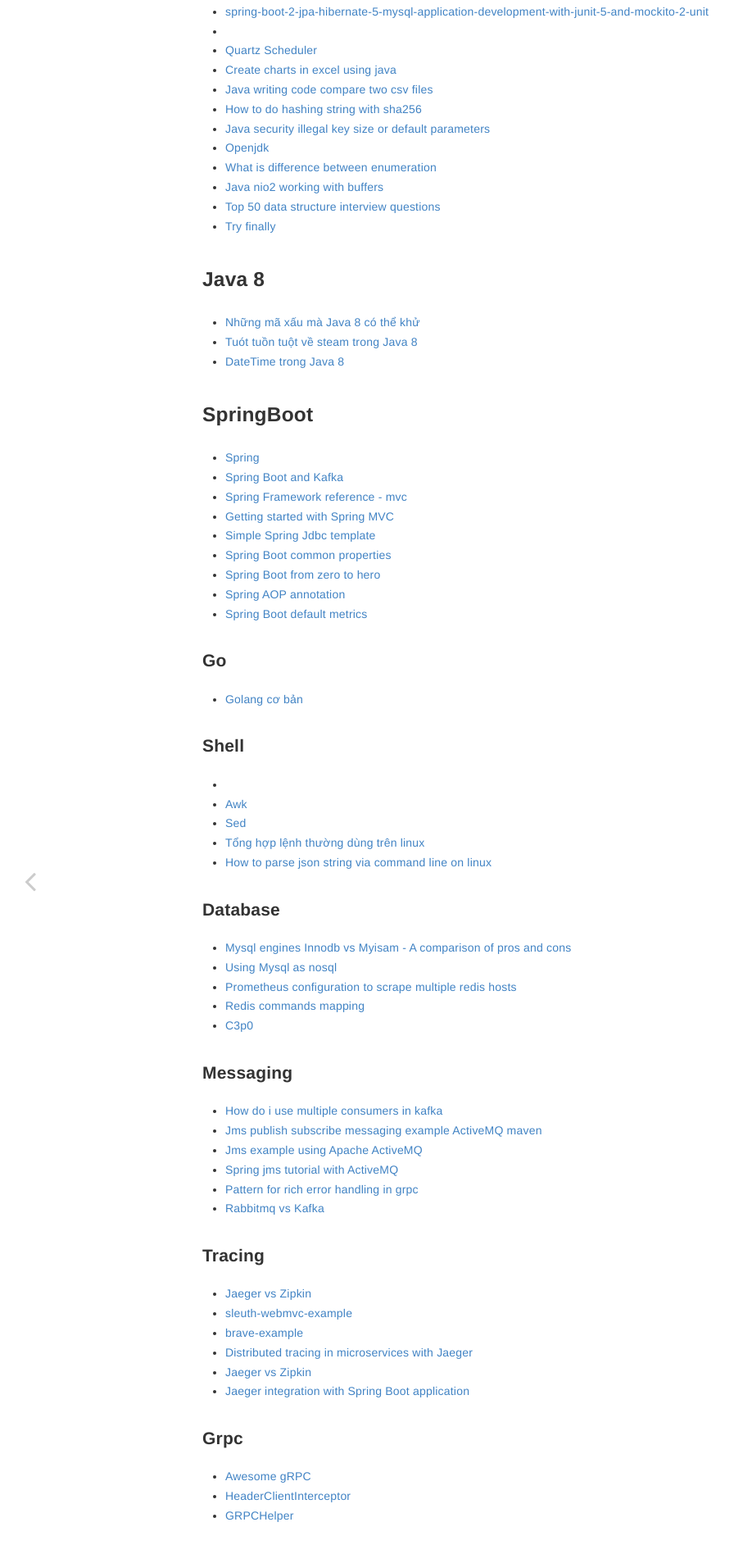
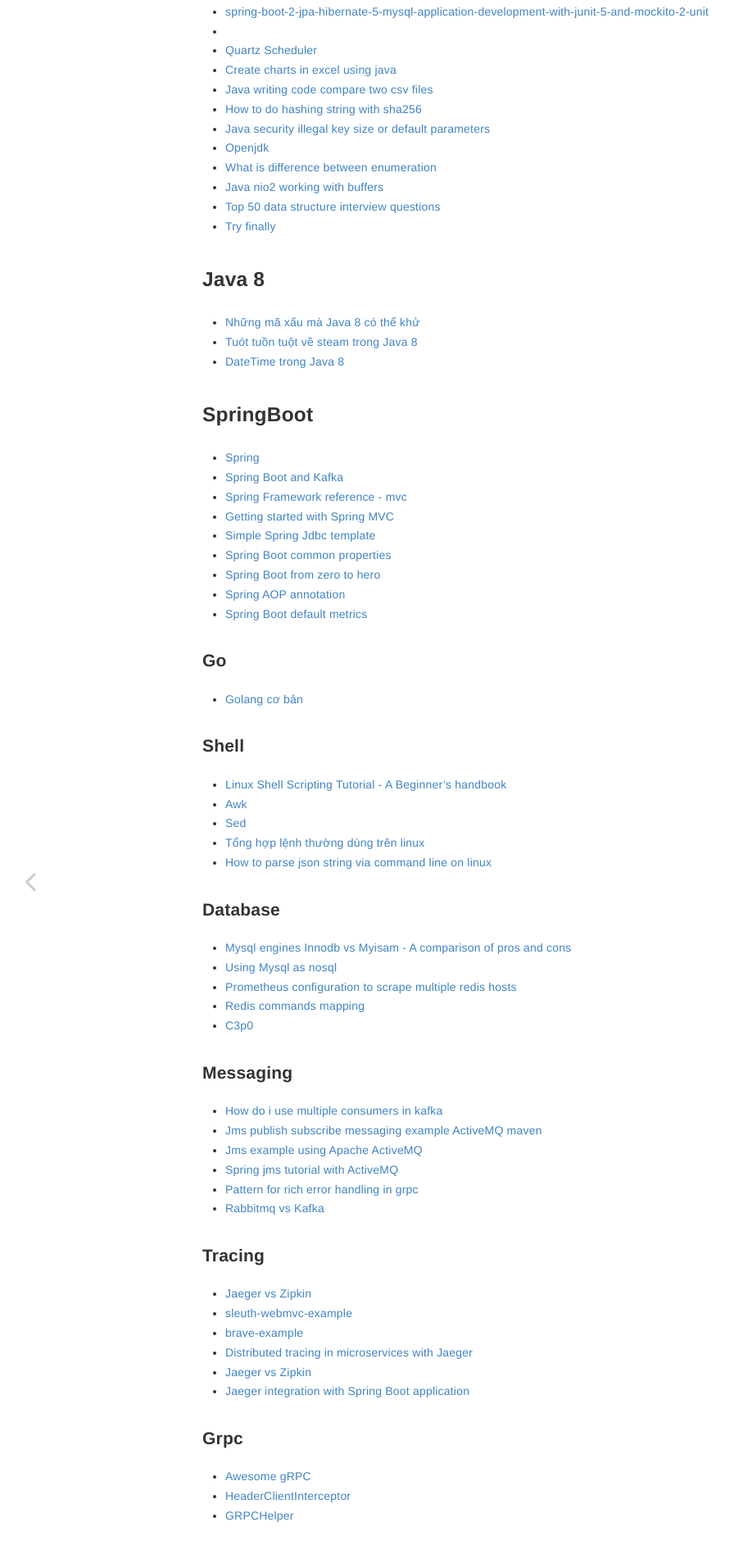
Before and after one commit to huypva/code-by-example-site, a Jekyll site: the page built from _posts/2021-09-04-blogs.md, in a window 1280 px wide. Shown: the part 1251-3147 px from the top of the page at 82% size, without its empty margins (8-904 px from the left). Built offline with Jekyll 4.4.1, drawn with Linux system fonts in a browser that asks for light colours.

Commit message:
Format blogs

```diff
--- a/_posts/2021-09-04-blogs.md
+++ b/_posts/2021-09-04-blogs.md
@@ -96,7 +96,7 @@ Những bài blog hay được sưu tầm
 - [Golang cơ bản](https://www.codehub.com.vn/Golang-Co-Ban)
 
 ### Shell
-- [](http://www.freeos.com/guides/lsst/)
+- [Linux Shell Scripting Tutorial - A Beginner's handbook](http://www.freeos.com/guides/lsst/)
 - [Awk](http://www.grymoire.com/Unix/Awk.html)
 - [Sed](http://www.grymoire.com/Unix/Sed.html)
 - [Tổng hợp lệnh thường dùng trên linux](http://thuviencntt.com/bai-viet-huong-dan/huong-dan-linux/tong-hop-cac-lenh-thuong-dung-tren-linux/)
```
